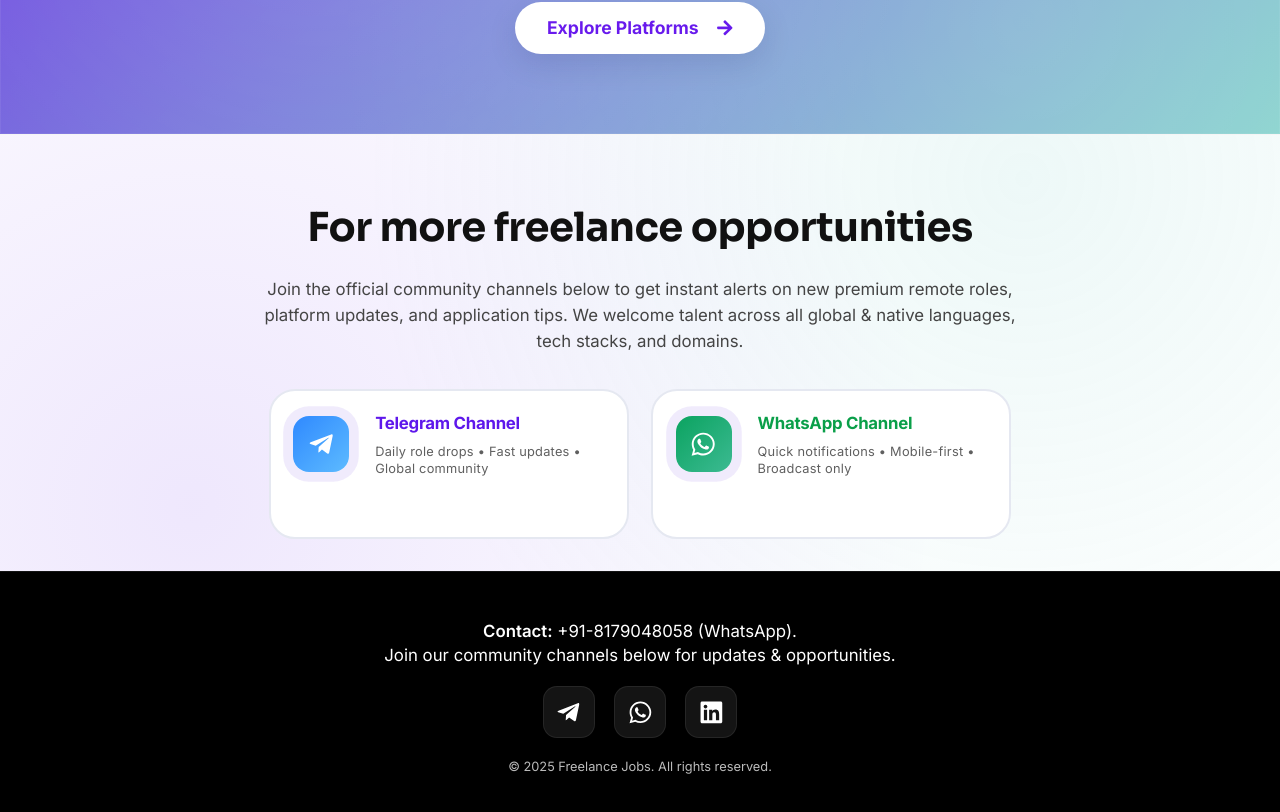
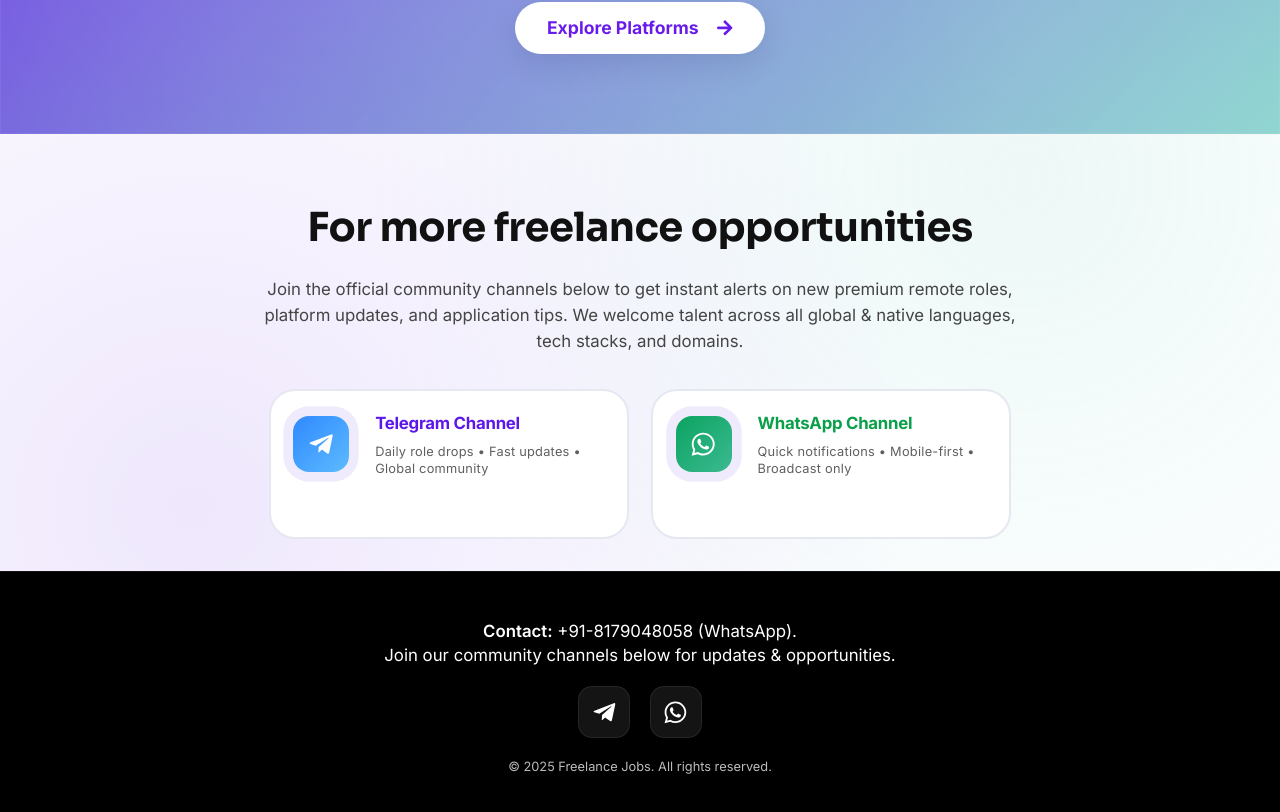
Before and after one commit to trivikramm/freelance-jobs-webapp, a React (Vite) app: page / in a window 1280 px wide. Shown: the part 3718-4530 px from the top of the page. Built offline with nearby package versions, Linux system fonts and the light colour scheme.

Commit message:
deleted direct whatsappabcd

```diff
--- a/src/components/Footer.jsx
+++ b/src/components/Footer.jsx
@@ -10,7 +10,7 @@ const Footer = () => {
       <div className="social-links">
         <a href="https://t.me/FreelanceJobs0" aria-label="Telegram Channel" target="_blank" rel="noopener noreferrer"><FaTelegramPlane /></a>
         <a href="https://wa.me/918179048058" aria-label="Direct WhatsApp Chat" target="_blank" rel="noopener noreferrer"><FaWhatsapp /></a>
-        <a href="https://www.linkedin.com/in/freelancejobs0" aria-label="LinkedIn" target="_blank" rel="noopener noreferrer"><FaLinkedin /></a>
+        {/* <a href="https://www.linkedin.com/in/freelancejobs0" aria-label="LinkedIn" target="_blank" rel="noopener noreferrer"><FaLinkedin /></a> */}
       </div>
       <p className="copyright">&copy; {new Date().getFullYear()} Freelance Jobs. All rights reserved.</p>
     </footer>
```
